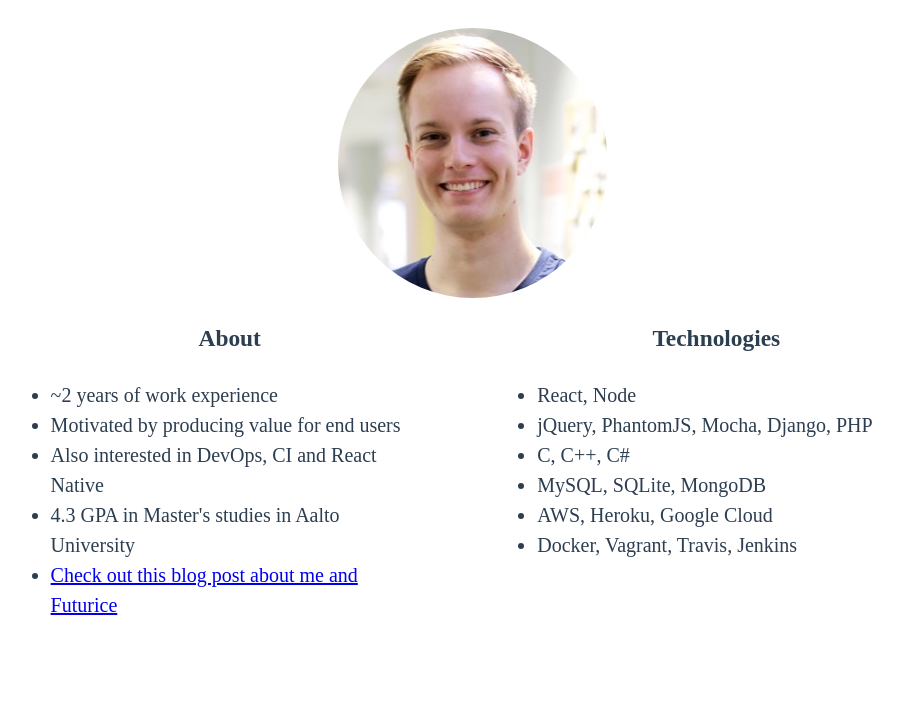
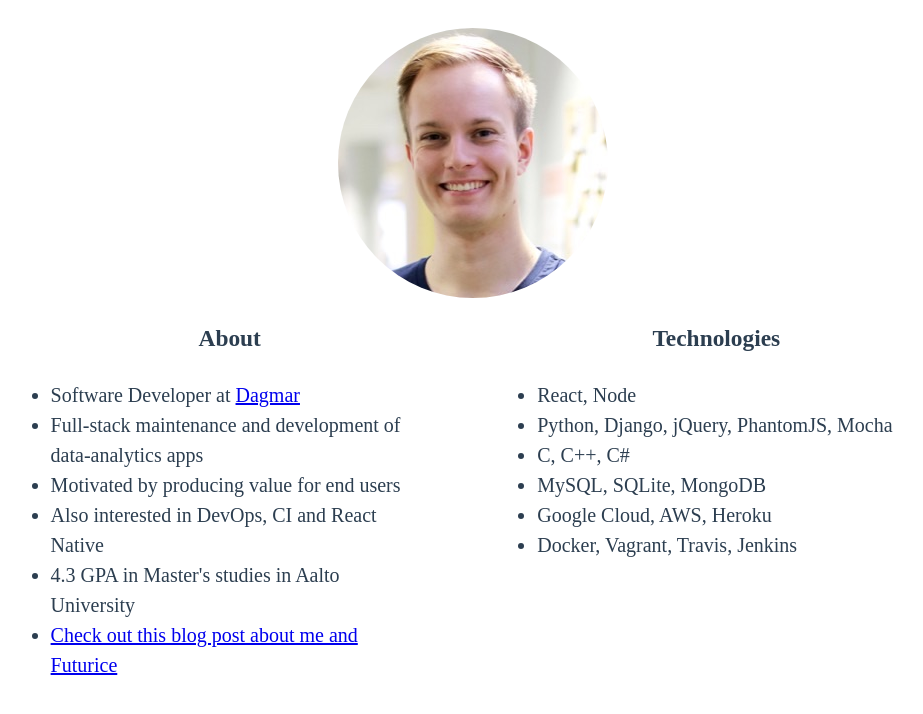
Before and after one commit to Echie/echie-net, a Gatsby site: page /About in a window 1280 px wide. Shown: the whole page, without its empty margins (167-1090 px from the left). Built offline with nearby package versions, Linux system fonts and the light colour scheme; Gatsby itself is replaced by a stand-in of ours.

Commit message:
Minor text changes

```diff
--- a/src/pages/About.jsx
+++ b/src/pages/About.jsx
@@ -9,7 +9,8 @@ const AboutPage = () => (
         <div className="About-First">
             <h3>About</h3>
             <ul>
-                <li>~2 years of work experience</li>
+                <li>Software Developer at <a href="https://www.dagmar.fi">Dagmar</a></li>
+                <li>Full-stack maintenance and development of data-analytics apps</li>
                 <li>Motivated by producing value for end users</li>
                 <li>Also interested in DevOps, CI and React Native</li>
                 <li>4.3 GPA in Master's studies in Aalto University</li>
@@ -26,10 +27,10 @@ const AboutPage = () => (
             <h3>Technologies</h3>
             <ul>
                 <li>React, Node</li>
-                <li>jQuery, PhantomJS, Mocha, Django, PHP</li>
+                <li>Python, Django, jQuery, PhantomJS, Mocha</li>
                 <li>C, C++, C#</li>
                 <li>MySQL, SQLite, MongoDB</li>
-                <li>AWS, Heroku, Google Cloud</li>
+                <li>Google Cloud, AWS, Heroku</li>
                 <li>Docker, Vagrant, Travis, Jenkins</li>
             </ul>
         </div>
--- a/src/pages/Projects.jsx
+++ b/src/pages/Projects.jsx
@@ -9,7 +9,7 @@ const Projects = () => (
         </h2>
 
         <p className="Projects-Text">
-            More information coming soon
+            More information coming at some point
         </p>
 
     </div>
```
